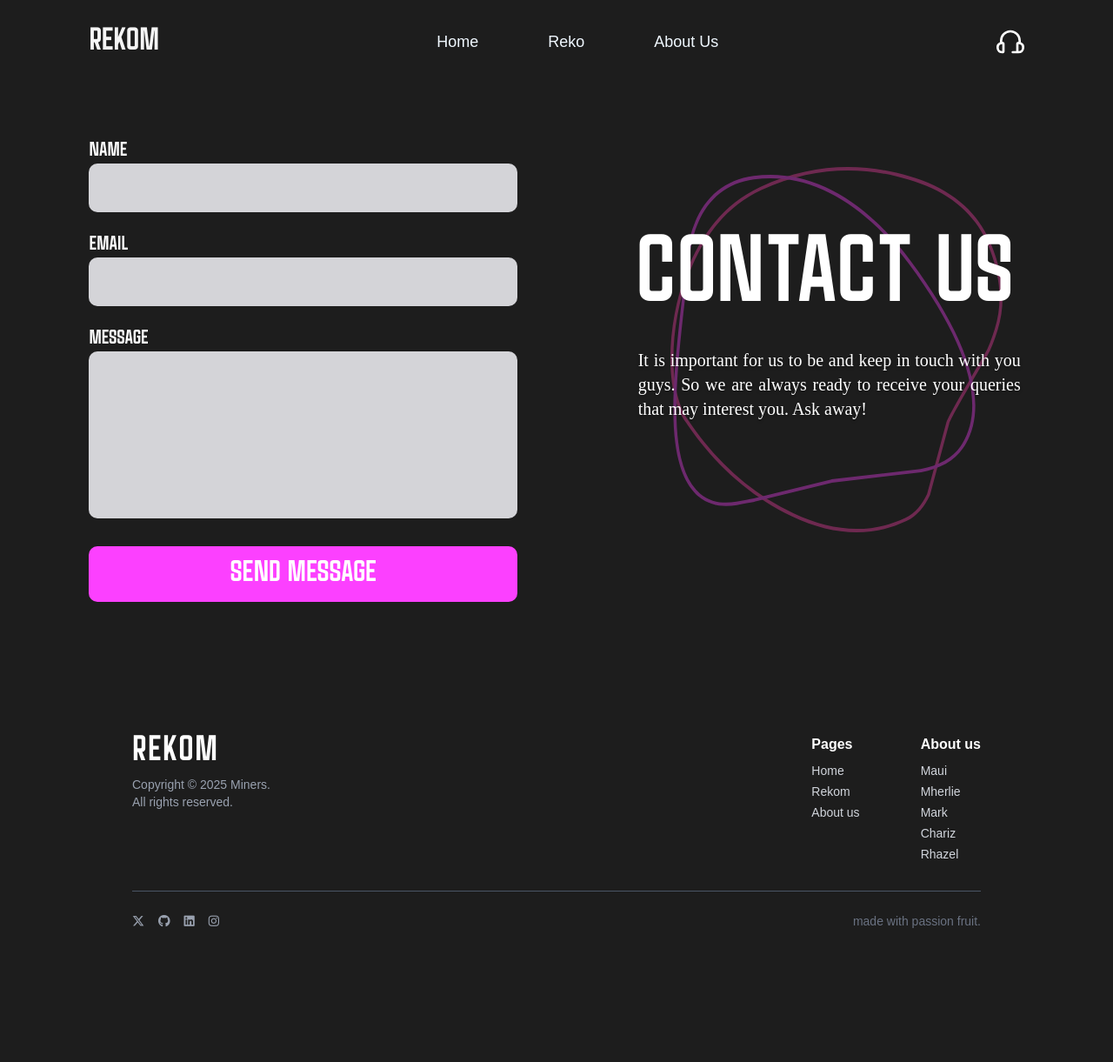
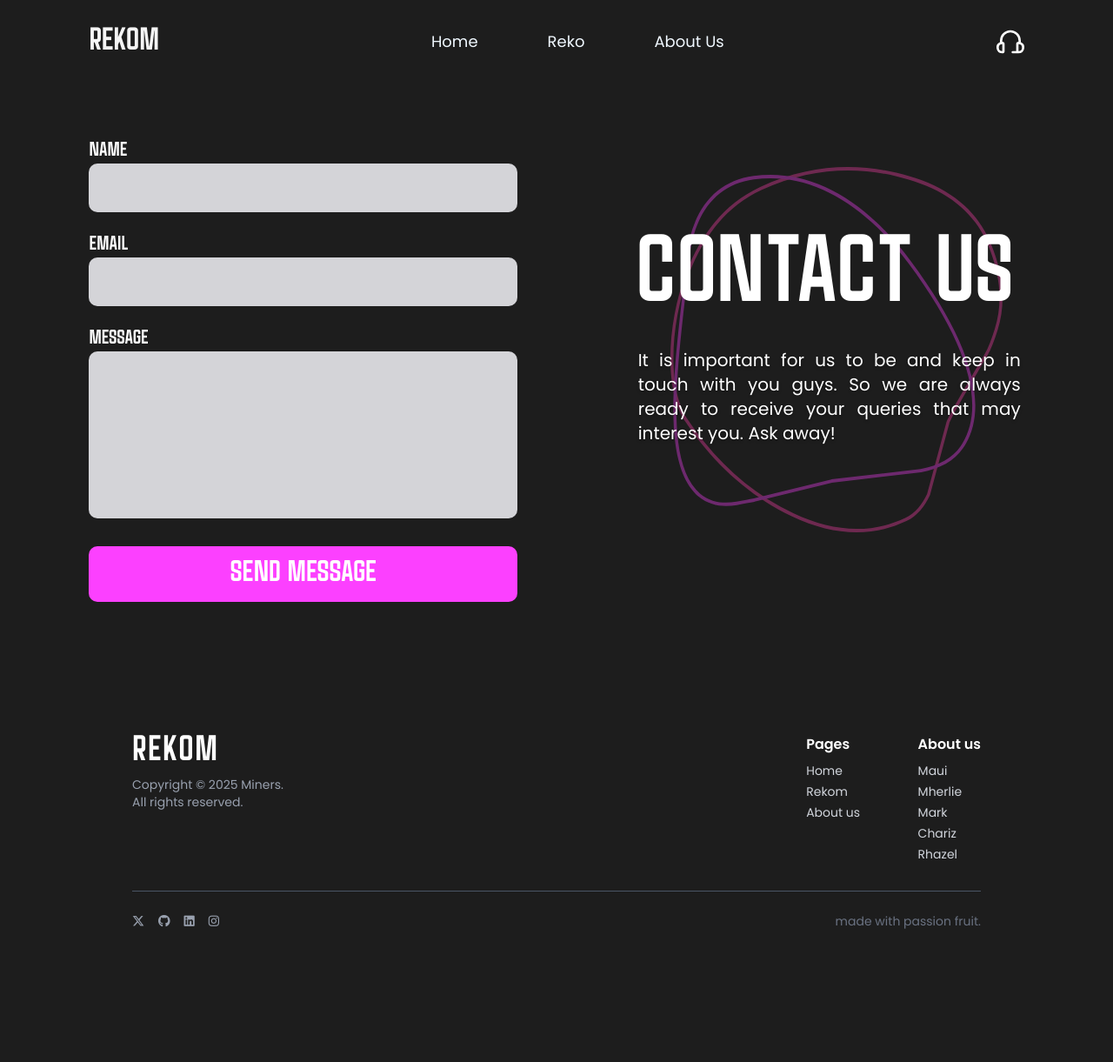
Before and after one commit to chariz1101/CCS-230-Final-Project, a Flask app: page /contact in a window 1280 px wide. Shown: the whole page at 87% size. Run offline with Flask 3, Linux system fonts and the light colour scheme; parts of the project's set-up code (start-up, migrations or seed data) failed here and were passed over.

Commit message:
Changed font and BallerinaBG

```diff
--- a/templates/contact.html
+++ b/templates/contact.html
@@ -5,6 +5,7 @@
     <meta name="viewport" content="width=device-width, initial-scale=1.0">
     <title>Rekom</title>
     <script src="https://cdn.jsdelivr.net/npm/@tailwindcss/browser@4"></script>
+    <link href="https://fonts.googleapis.com/css2?family=Poppins:wght@400;500;600;700&display=swap" rel="stylesheet">
     <link rel="stylesheet" href="../static/styles.css" />
 </head>
 
```
